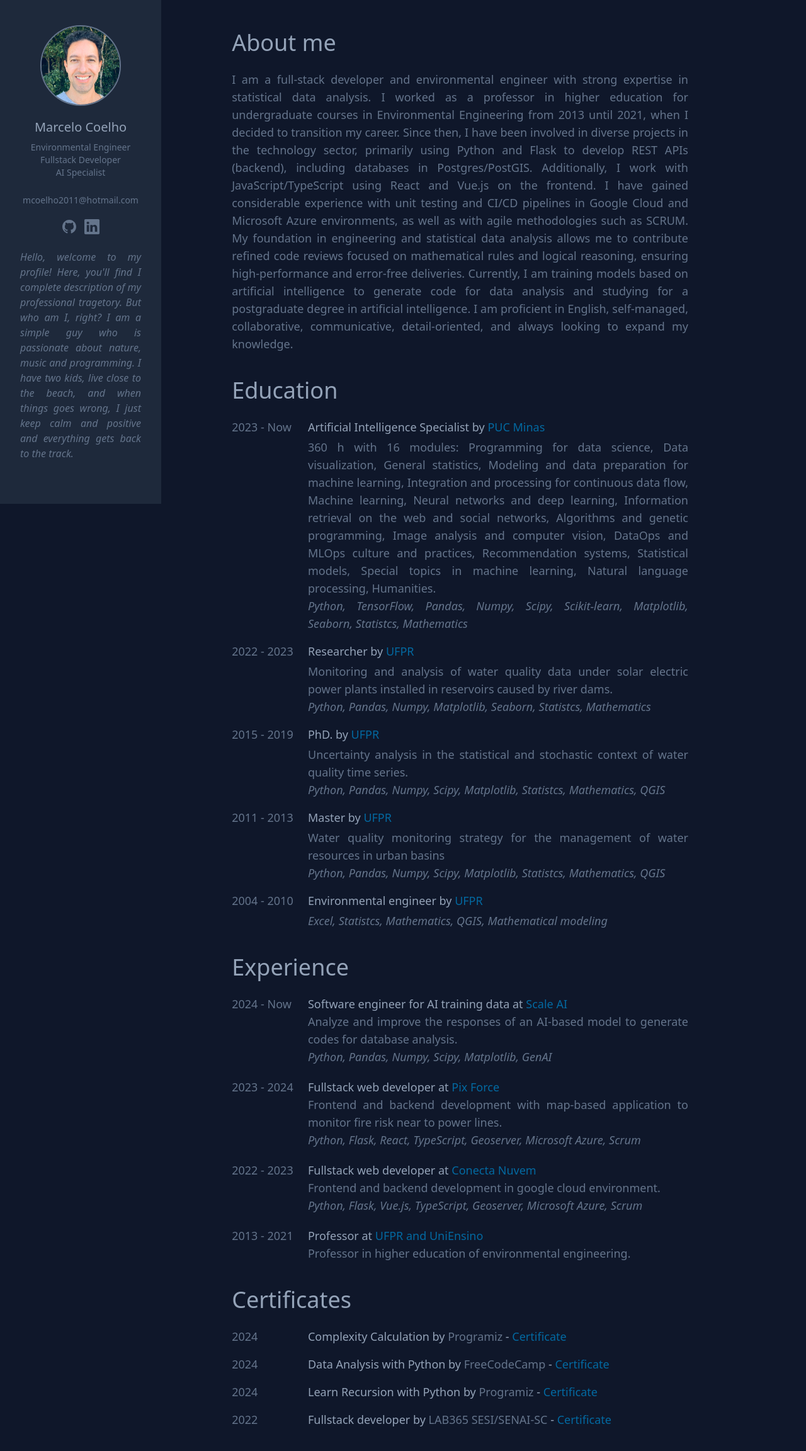
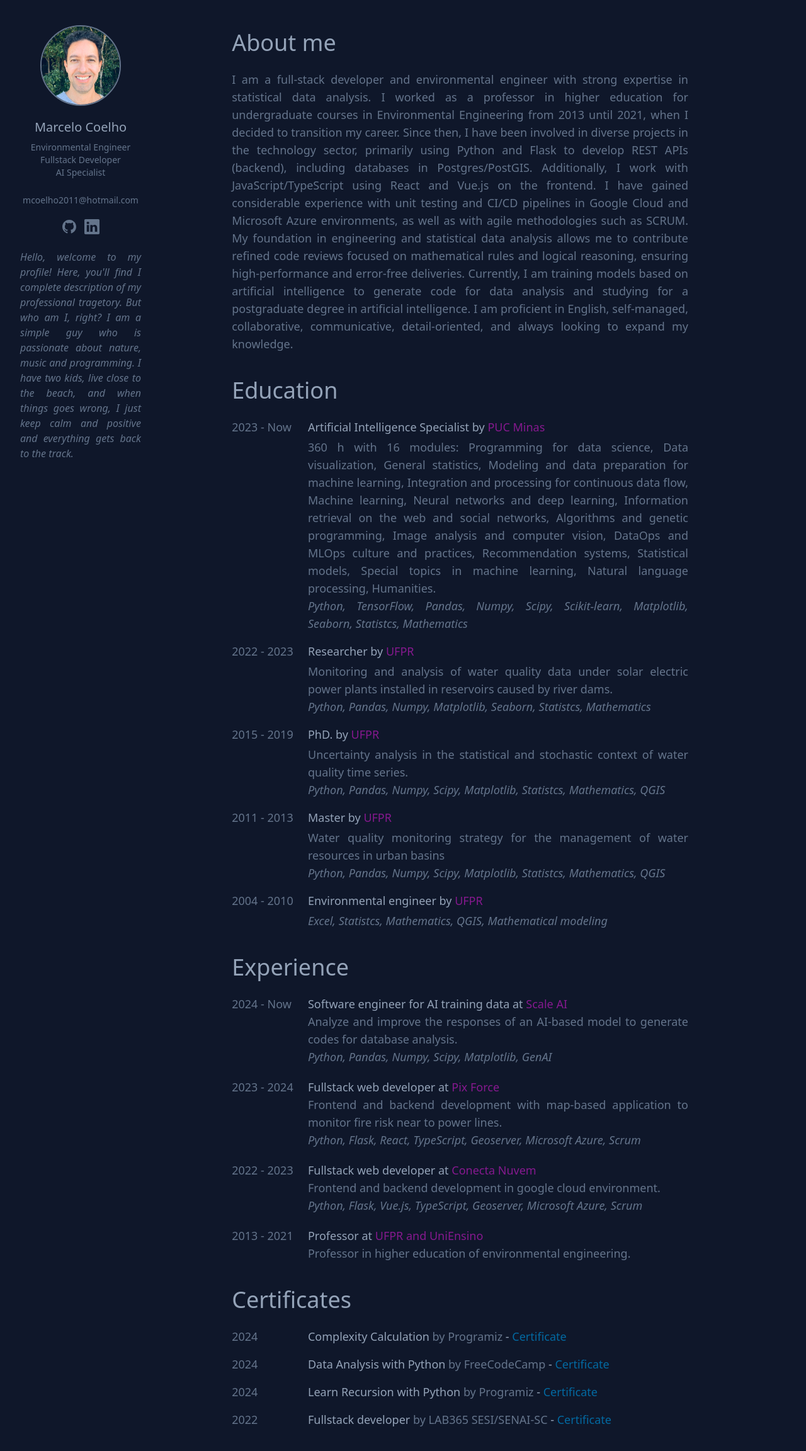
Before and after one commit to MCoelho222/self-profile, a Next.js app: page / in a window 1280 px wide. Shown: the top 2304 px of the page at 63% size. Built offline with nearby package versions, Linux system fonts and the light colour scheme.

Commit message:
feat: same background

```diff
--- a/app/page.tsx
+++ b/app/page.tsx
@@ -9,7 +9,7 @@
   const { cvData } = require('./lib/cv-data.js');
   return (
     <main className="flex flex-col justify-center min-h-screen bg-slate-900 p-4 mx-5 sm:flex-row">
-      <div className=" w-full h-full flex flex-col items-center sm:w-1/5 sm:fixed sm:top-0 sm:left-0 sm:pt-10 sm:px-8 sm:bg-slate-800">
+      <div className=" w-full h-full flex flex-col items-center sm:w-1/5 sm:fixed sm:top-0 sm:left-0 sm:pt-10 sm:px-8 sm:bg-slate-900">
         <Image
           className="h-32 w-32 rounded-full mb-5 border-2 border-solid border-slate-500 object-cover"
           width={300}
--- a/app/ui/certificates.tsx
+++ b/app/ui/certificates.tsx
@@ -11,7 +11,7 @@
                         <p className="dark-text">{item.year}</p>
                     </div>
                     <div className="w-5/6 flex flex-row gap-2 justify-start">
-                        <p className="main-text">{item.title} by <span className="dark-text">{item.institution}</span> - <a
+                        <p className="main-text">{item.title} <span className="dark-text">by {item.institution}</span> - <a
                             className="blue-link"
                             href={item.link}
                             target="_blank"
--- a/app/ui/education.tsx
+++ b/app/ui/education.tsx
@@ -12,7 +12,7 @@
             </div>
             <div className="w-5/6">
               <p className="main-text mb-1">{item.title} by <a
-                  className="blue-link"
+                  className="purple-link"
                   href={item.link}
                   target="_blank"
                   rel="noopener noreferrer">{item.linkname}
--- a/app/ui/experience.tsx
+++ b/app/ui/experience.tsx
@@ -13,7 +13,7 @@
                         </div>
                         <div className="w-5/6">
                             <p className="main-text">{item.title} at <a
-                                    className="blue-link"
+                                    className="purple-link"
                                     href={item.link}
                                     target="_blank"
                                     rel="noopener noreferrer">{item.company}
```
